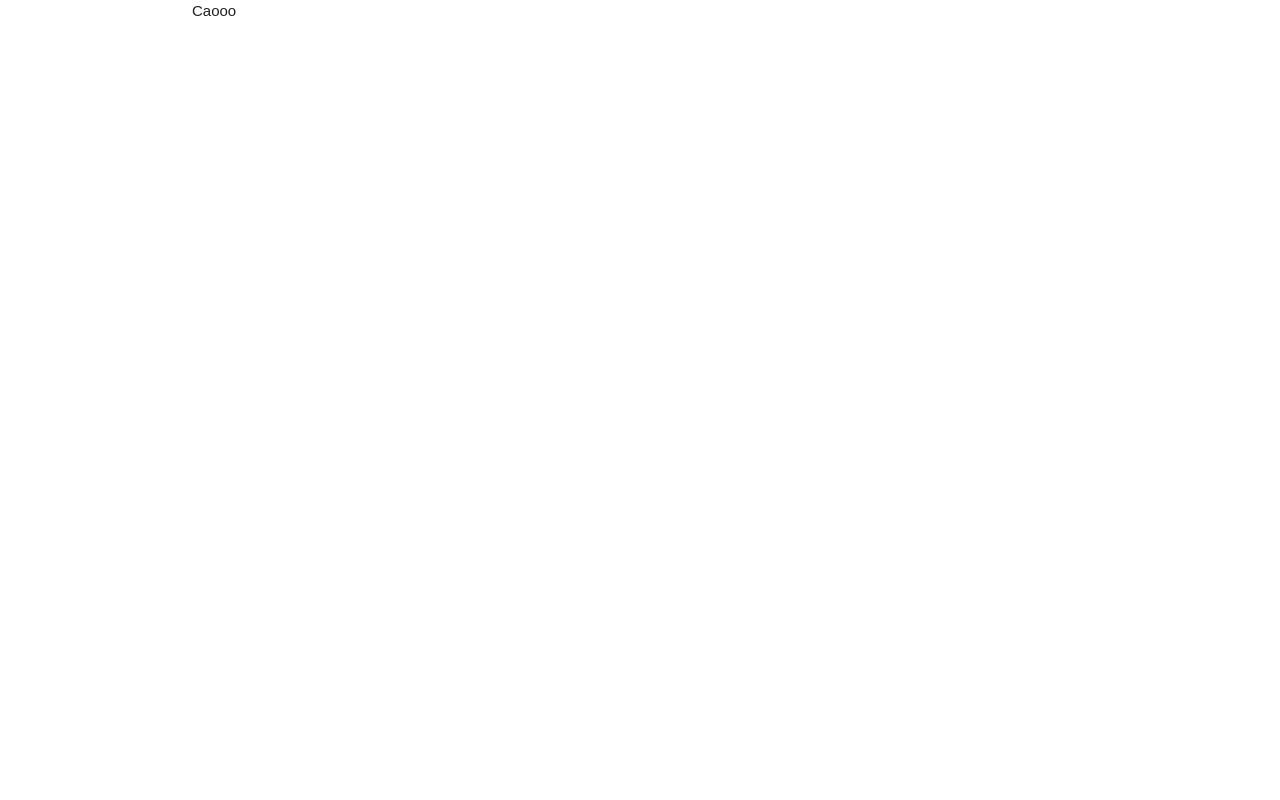
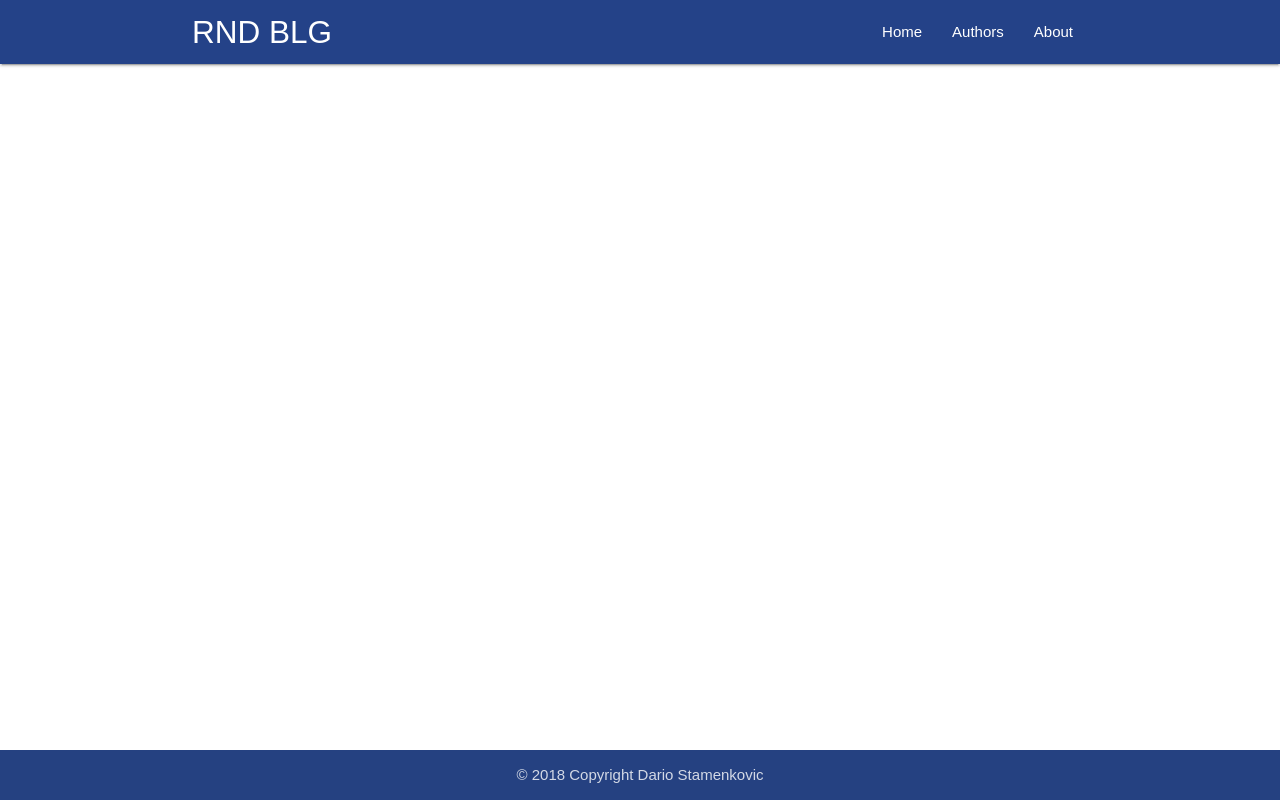
Before and after one commit to DarioDado/bit_wa, a React (Create React App) app in the folder bit_blog/: page /#/home in a window 1280 px wide. Built offline with nearby package versions, Linux system fonts and the light colour scheme.

Commit message:
add react-router-dom, create Home, Footer and Header components

```diff
--- a/bit_blog/package.json
+++ b/bit_blog/package.json
@@ -6,6 +6,7 @@
     "materialize-css": "^0.100.2",
     "react": "^16.4.0",
     "react-dom": "^16.4.0",
+    "react-router-dom": "^4.3.1",
     "react-scripts": "1.1.4"
   },
   "scripts": {
--- a/bit_blog/src/app/App.js
+++ b/bit_blog/src/app/App.js
@@ -1,12 +1,15 @@
 import React, { Component } from 'react';
+import { Switch, Route, Redirect } from "react-router-dom"
+import Home from './Home';
 import './App.css';
 
 class App extends Component {
   render() {
     return (
-      <div className="container">
-        Caooo
-      </div>
+      <Switch>
+        <Route path='/home' component={Home} />
+        <Redirect from='/' to='/home' />
+      </Switch>
     );
   }
 }
--- /dev/null
+++ b/bit_blog/src/app/Home.js
@@ -0,0 +1,32 @@
+import React, { Component, Fragment } from 'react';
+import Header from './partials/Header';
+import Footer from './partials/Footer';
+
+
+class Home extends Component {
+
+  constructor(props) {
+    super(props)
+  }
+
+
+
+  componentDidMount = () => {
+
+  }
+
+
+
+  render() {
+
+    return (
+      <Fragment>
+        <Header />
+        <main></main>
+        <Footer />
+      </Fragment>
+    );
+  }
+}
+
+export default Home;
--- /dev/null
+++ b/bit_blog/src/app/partials/Footer.css
@@ -0,0 +1,8 @@
+.page-footer {
+    padding-top: 0 !important;
+    background-color: #244288 !important;
+}
+
+.page-footer .footer-copyright {
+    background-color: transparent;
+}
--- /dev/null
+++ b/bit_blog/src/app/partials/Footer.js
@@ -0,0 +1,18 @@
+import React from 'react';
+import "./Footer.css";
+
+
+const Footer = (props) => {
+    return (
+
+        <footer className="page-footer">
+            <div className="footer-copyright">
+                <div className="container center">
+                    © 2018 Copyright Dario Stamenkovic
+                </div>
+            </div>
+        </footer>
+    )
+}
+
+export default Footer;
--- /dev/null
+++ b/bit_blog/src/app/partials/Header.css
@@ -0,0 +1,3 @@
+nav {
+  background-color: #244288 !important;
+}
--- /dev/null
+++ b/bit_blog/src/app/partials/Header.js
@@ -0,0 +1,20 @@
+import React from "react";
+import "./Header.css";
+
+const Header = (props) => {
+    return (
+      <nav>
+        <div className="nav-wrapper container">
+          <a href="#!" className="brand-logo">RND BLG</a>
+          <ul id="nav-mobile" className="right hide-on-med-and-down">
+            <li><a href="#!">Home</a></li>
+            <li><a href="#!">Authors</a></li>
+            <li><a href="#!">About</a></li>
+          </ul>
+        </div>
+      </nav>
+    )
+}
+
+
+export default Header;
--- a/bit_blog/src/index.css
+++ b/bit_blog/src/index.css
@@ -1,5 +1,12 @@
-body {
+#root {
   margin: 0;
   padding: 0;
   font-family: sans-serif;
+  display: flex;
+  min-height: 100vh;
+  flex-direction: column;
 }
+
+main {
+  flex: 1 0 auto;
+}
--- a/bit_blog/src/index.js
+++ b/bit_blog/src/index.js
@@ -1,9 +1,15 @@
 import React from 'react';
 import ReactDOM from 'react-dom';
+import { HashRouter } from "react-router-dom";
 import './index.css';
 import App from './app/App';
 import 'materialize-css/dist/css/materialize.min.css';
 import registerServiceWorker from './registerServiceWorker';
 
-ReactDOM.render(<App />, document.getElementById('root'));
+ReactDOM.render(
+    <HashRouter>
+        <App />
+    </HashRouter>,
+    document.getElementById('root')
+);
 registerServiceWorker();
```
Also changed, not shown: 1 other file (tests, documents, lock files or other folders).
